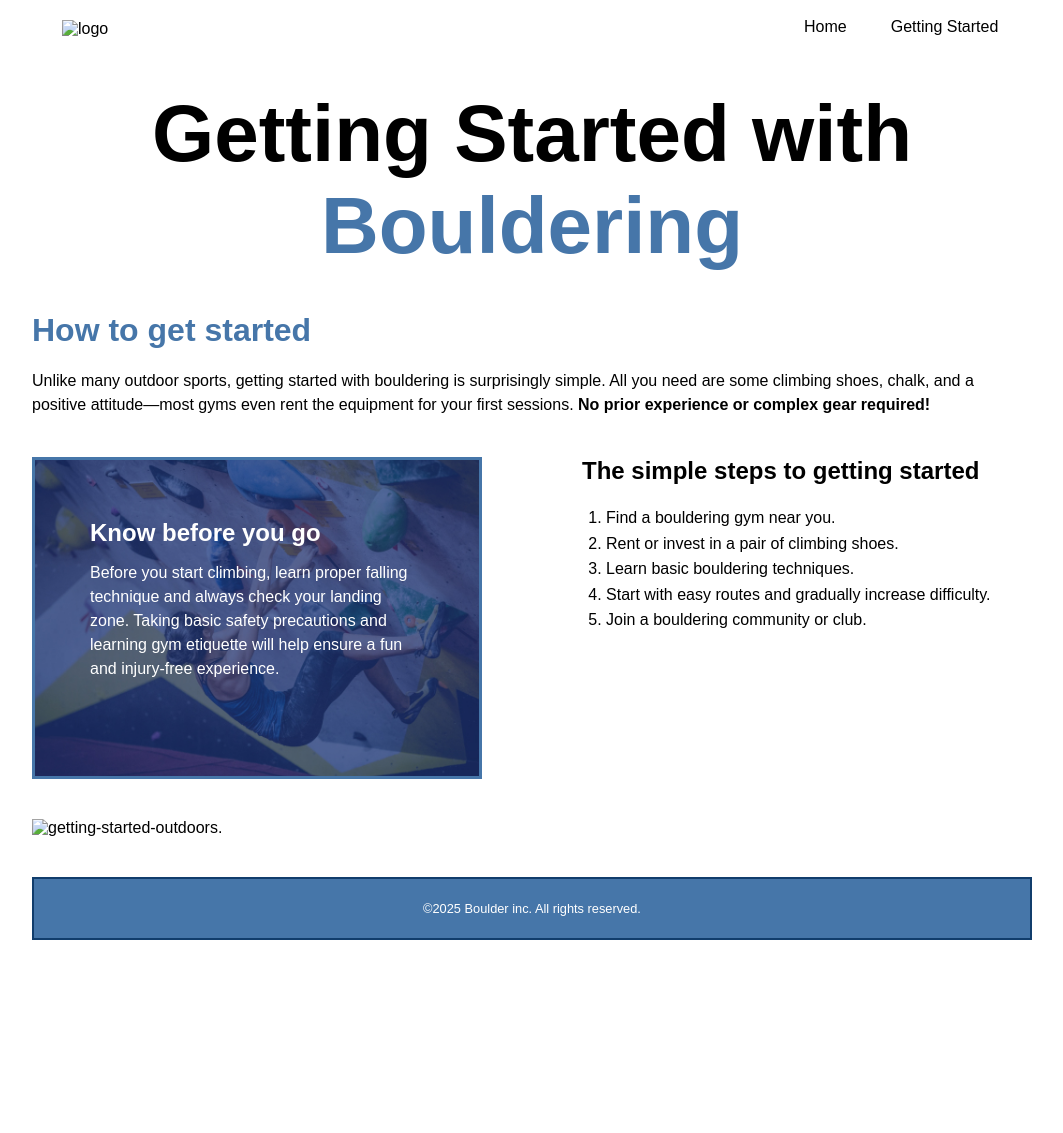
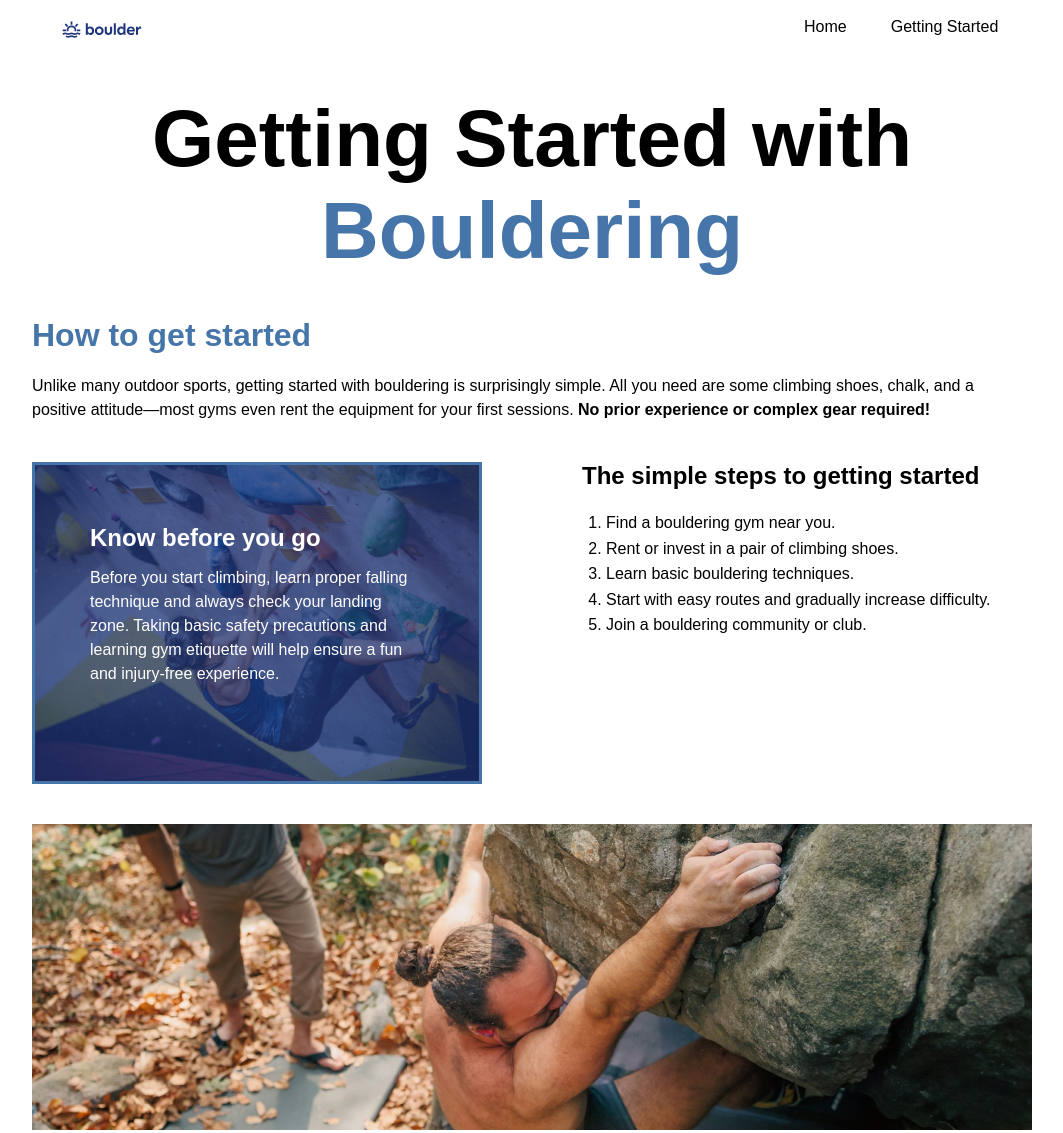
Before and after one commit to Peacecalculus/Peacecalculus, a plain HTML site: page getting.html in a window 1280 px wide. Shown: the top 1133 px of the page, without its empty margins (108-1171 px from the left). Before the commit the page ends 980 px from the top, so only its background shows below. Drawn offline with Linux system fonts and the light colour scheme; files whose address does not match are found by name.

Commit message:
getting.html

```diff
--- a/getting.html
+++ b/getting.html
@@ -11,7 +11,7 @@
         <nav class="main-nav" aria-label="main-nav">
             <div class="logo-container">
                 <a href="#">
-                    <img src="../images/logo.svg" alt="logo" class="logo">
+                    <img src="../Peacecalculus/logo.svg" alt="logo" class="logo">
                 </a>
             </div>
            <ul class="nav-list">
@@ -45,7 +45,7 @@
             </ol>
         </div>
         </div>
-            <img src="../images/getting-started-outdoors.jpg" alt="getting-started-outdoors.">
+            <img src="../Peacecalculus/getting-started-outdoors.jpg" alt="getting-started-outdoors.">
 
     </section>
 </main>
```
